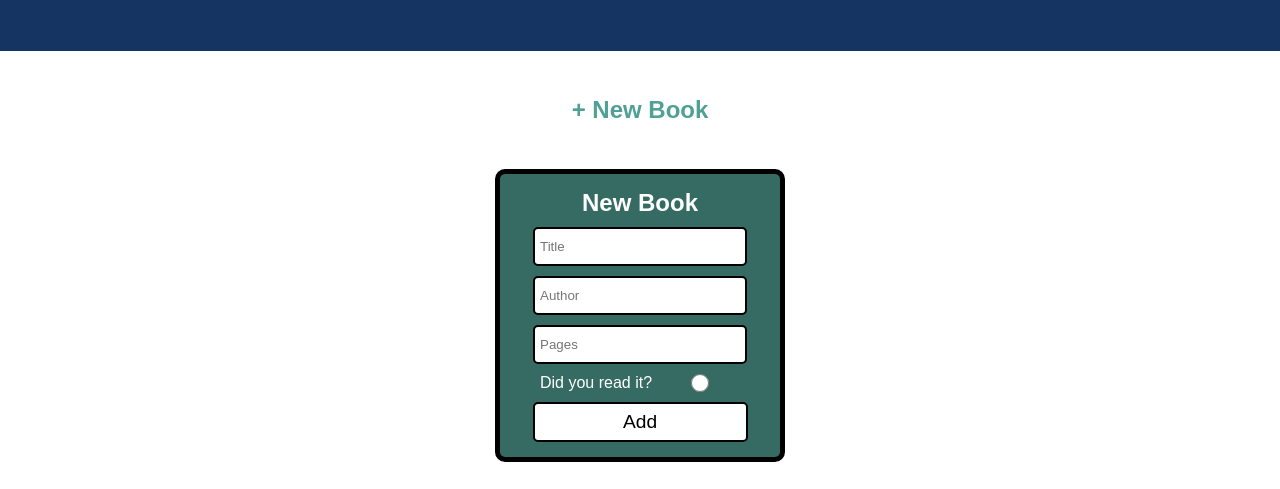
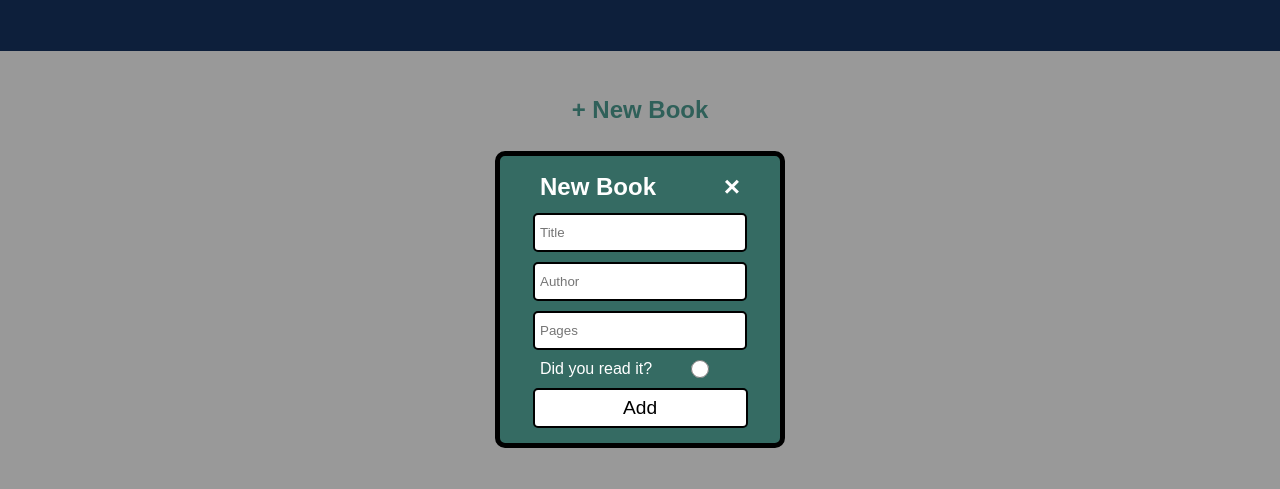
Before and after one commit to philiscoding/Library-app, a plain HTML site: page index.html in a window 1280 px wide. Both pictures are taken after a click on the button "+ New Book". Shown: the part 149-638 px from the top of the page. Drawn offline with Linux system fonts and the light colour scheme.

Commit message:
Add modal + close button

```diff
--- a/index.js
+++ b/index.js
@@ -86,7 +86,9 @@ bookBtn.addEventListener("click", makeForm);
 function makeForm() {
 
     let bookForm = document.createElement("form");
+    let headingContainer = document.createElement("div");
     let heading = document.createElement("h2");
+    let close = document.createElement("span");
     let title = document.createElement("input");
     let author = document.createElement("input");
     let pages = document.createElement("input");
@@ -97,12 +99,15 @@ function makeForm() {
 
 
 
+
     heading.textContent = "New Book";
+    close.innerHTML = "&times";
     title.placeholder = "Title";
     author.placeholder = "Author";
     pages.placeholder = "Pages";
     readLabel.textContent = "Did you read it?";
     add.textContent = "Add";
+
 
     heading.setAttribute("type", "text");
     title.setAttribute("type", "text");
@@ -115,12 +120,17 @@ function makeForm() {
     pages.setAttribute("required", "");
     read.setAttribute("required", "");
     bookForm.classList.add("book-form");
+    headingContainer.classList.add("heading-container");
+    close.classList.add("close");
     radioContainer.classList.add("radio-container");
+    formContainer.classList.add("modal");
 
 
 
     formContainer.appendChild(bookForm);
-    bookForm.appendChild(heading);
+    bookForm.appendChild(headingContainer);
+    headingContainer.appendChild(heading);
+    headingContainer.appendChild(close);
     bookForm.appendChild(title);
     bookForm.appendChild(author);
     bookForm.appendChild(pages);
@@ -136,9 +146,24 @@ function makeForm() {
         addBookToLibrary(title.value, author.value, pages.value, read.checked);
         preventDefault(event);
         bookForm.remove();
+        formContainer.classList.remove("modal");
         toggleBtn(false, bookBtn);
         displayBooks();
 
     });
 
+    close.addEventListener("click", function () {
+        bookForm.remove();
+        formContainer.classList.remove("modal");
+        toggleBtn(false, bookBtn);
+    });
+
+    window.onclick = function (event) {
+        if (event.target == formContainer) {
+            bookForm.remove();
+            formContainer.classList.remove("modal");
+            toggleBtn(false, bookBtn);
+        }
+    }
+
 }
--- a/styles.css
+++ b/styles.css
@@ -59,7 +59,53 @@ header h1 {
     border-radius: 10px;
     background-color: #356b63;
     color: white;
-    ;
+
+}
+
+.modal {
+
+    /* Hidden by default */
+    position: fixed;
+    /* Stay in place */
+    z-index: 1;
+    /* Sit on top */
+    padding-top: 300px;
+    /* Location of the box */
+    left: 0;
+    top: 0;
+    width: 100%;
+    /* Full width */
+    height: 100%;
+    /* Full height */
+    overflow: auto;
+    /* Enable scroll if needed */
+    background-color: rgb(0, 0, 0);
+    /* Fallback color */
+    background-color: rgba(0, 0, 0, 0.4);
+    /* Black w/ opacity */
+
+}
+
+.close {
+    color: white;
+    float: right;
+    font-size: 28px;
+    font-weight: bold;
+}
+
+.close:hover,
+.close:focus {
+    color: #F6F6C9;
+    text-decoration: none;
+    cursor: pointer;
+}
+
+.heading-container {
+    display: flex;
+    justify-content: space-between;
+    align-items: center;
+    width: 200px;
+
 }
 
 .book-form input[type=text] {
```
